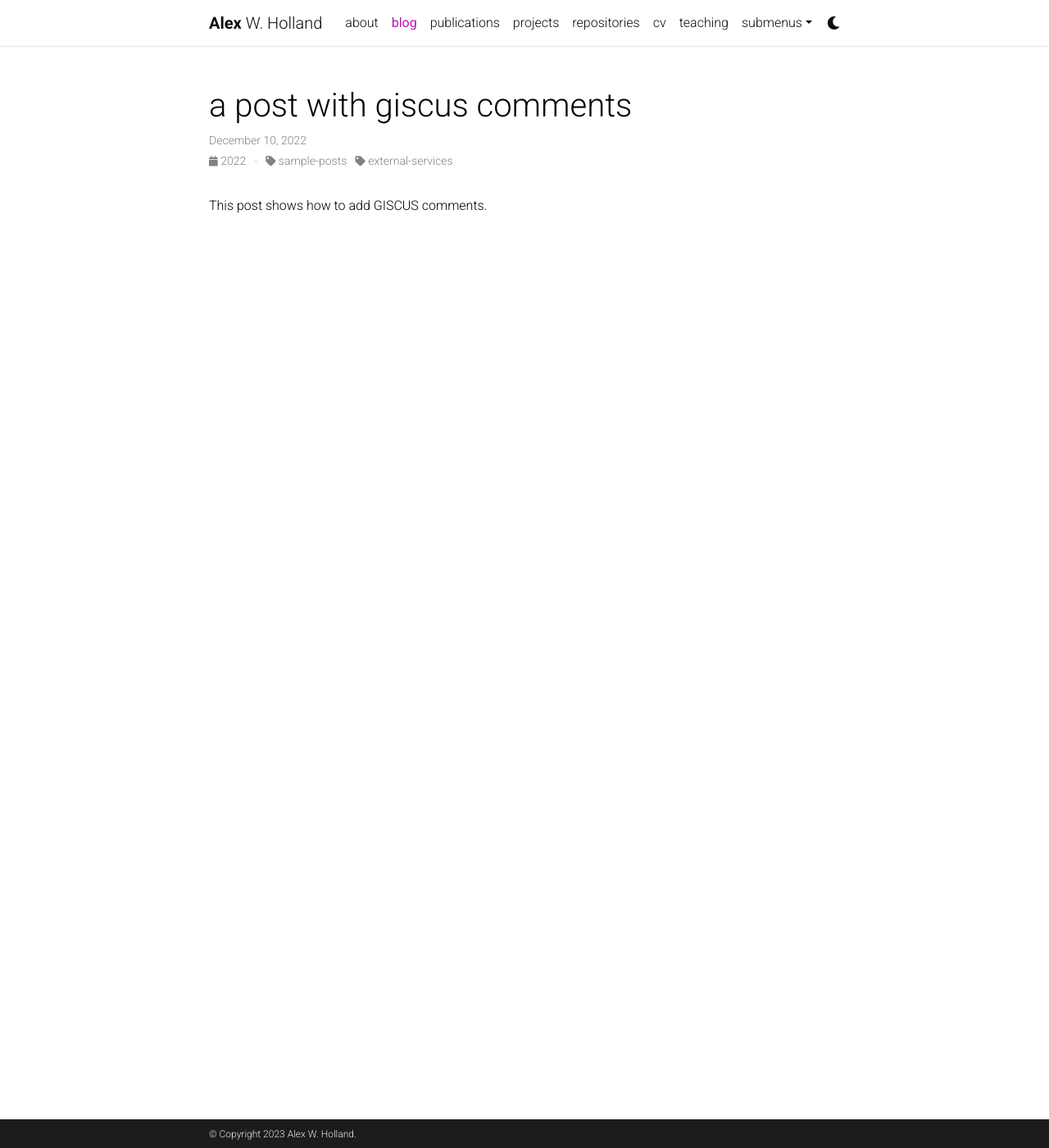
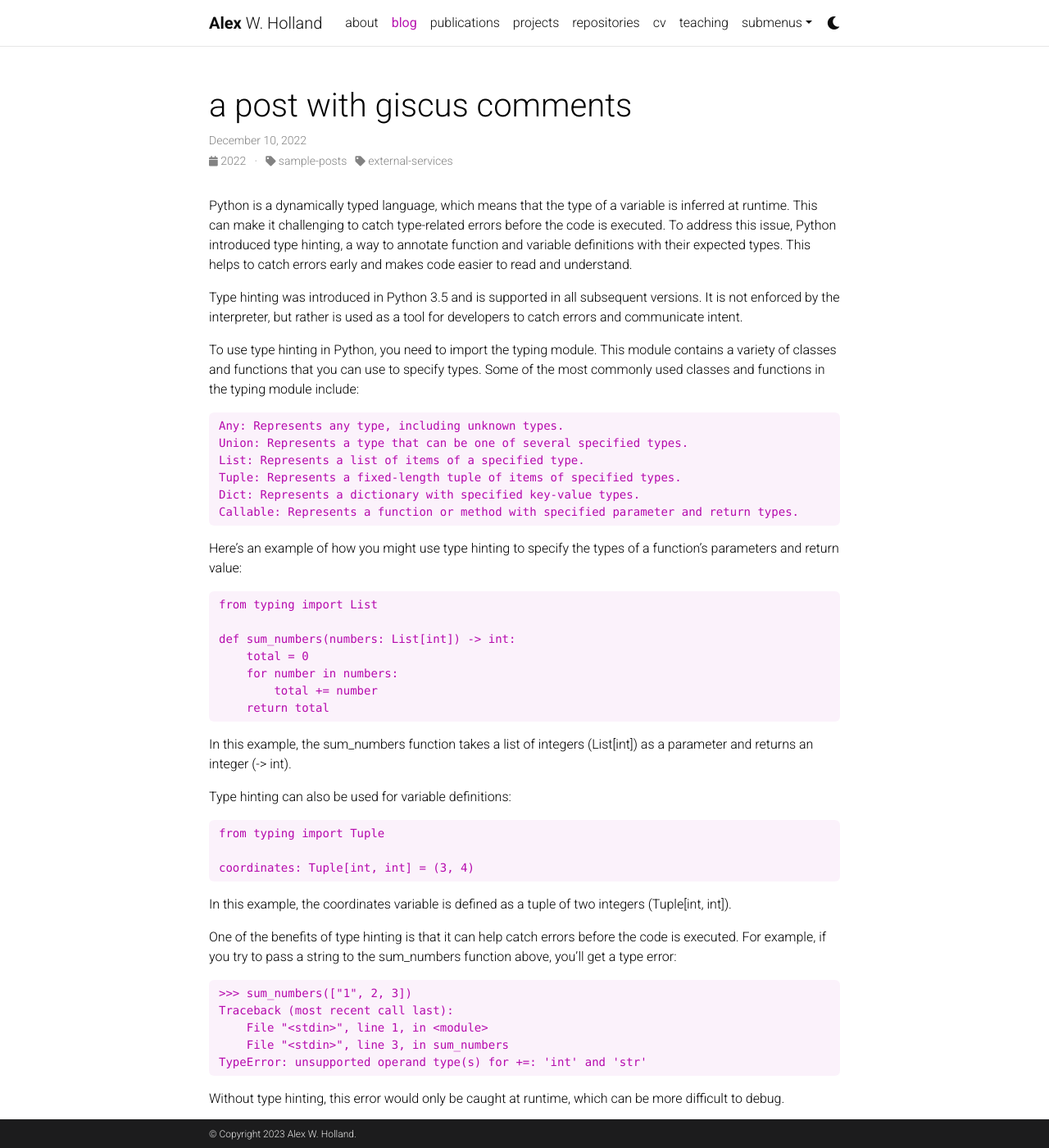
Before and after one commit to alexwholland/alexwholland.github.io, a Jekyll site: the page built from _posts/2022-12-10-giscus-comments.md, in a window 1280 px wide and 1400 px high. Shown: the whole window at 82% size. Built offline with Jekyll 4.4.1, drawn with Linux system fonts in a browser that asks for light colours; comment, search, counter and statistics services are not loaded; a style sheet for code colours, icons or effects is not loaded; some of the changed text lies outside the part shown.

Commit message:
🚧 Working on first blog post

````diff
--- a/_config.yml
+++ b/_config.yml
@@ -112,9 +112,9 @@ bing_site_verification:  # out your bing-site-verification ID (Bing Webmaster)
 # Blog
 # -----------------------------------------------------------------------------
 
-blog_name: al-folio # blog_name will be displayed in your blog page
+blog_name: AWH # blog_name will be displayed in your blog page
 blog_nav_title: blog # your blog must have a title for it to be displayed in the nav bar
-blog_description: a simple whitespace theme for academics
+blog_description: a collection of academic posts
 permalink: /blog/:year/:title/
 
 # Pagination
@@ -240,7 +240,7 @@ jekyll-archives:
     tag: '/blog/tag/:name/'
     category: '/blog/category/:name/'
 
-display_tags: ['formatting', 'images', 'links', 'math', 'code'] # this tags will be dispalyed on the front page of your blog
+display_tags: ['engineering', 'programming', 'math', 'science'] # this tags will be dispalyed on the front page of your blog
 
 # -----------------------------------------------------------------------------
 # Jekyll Scholar
--- a/_posts/2022-12-10-giscus-comments.md
+++ b/_posts/2022-12-10-giscus-comments.md
@@ -6,4 +6,57 @@ description: an example of a blog post with giscus comments
 categories: sample-posts external-services
 giscus_comments: true
 ---
-This post shows how to add GISCUS comments.
+Python is a dynamically typed language, which means that the type of a variable is inferred at runtime. This can make it challenging to catch type-related errors before the code is executed. To address this issue, Python introduced type hinting, a way to annotate function and variable definitions with their expected types. This helps to catch errors early and makes code easier to read and understand.
+
+Type hinting was introduced in Python 3.5 and is supported in all subsequent versions. It is not enforced by the interpreter, but rather is used as a tool for developers to catch errors and communicate intent.
+
+To use type hinting in Python, you need to import the typing module. This module contains a variety of classes and functions that you can use to specify types. Some of the most commonly used classes and functions in the typing module include:
+
+```
+Any: Represents any type, including unknown types.
+Union: Represents a type that can be one of several specified types.
+List: Represents a list of items of a specified type.
+Tuple: Represents a fixed-length tuple of items of specified types.
+Dict: Represents a dictionary with specified key-value types.
+Callable: Represents a function or method with specified parameter and return types.
+```
+
+Here's an example of how you might use type hinting to specify the types of a function's parameters and return value:
+
+```
+from typing import List
+
+def sum_numbers(numbers: List[int]) -> int:
+    total = 0
+    for number in numbers:
+        total += number
+    return total
+```
+
+In this example, the sum_numbers function takes a list of integers (List[int]) as a parameter and returns an integer (-> int).
+
+Type hinting can also be used for variable definitions:
+
+```
+from typing import Tuple
+
+coordinates: Tuple[int, int] = (3, 4)
+```
+
+In this example, the coordinates variable is defined as a tuple of two integers (Tuple[int, int]).
+
+One of the benefits of type hinting is that it can help catch errors before the code is executed. For example, if you try to pass a string to the sum_numbers function above, you'll get a type error:
+
+```
+>>> sum_numbers(["1", 2, 3])
+Traceback (most recent call last):
+    File "<stdin>", line 1, in <module>
+    File "<stdin>", line 3, in sum_numbers
+TypeError: unsupported operand type(s) for +=: 'int' and 'str'
+```
+
+Without type hinting, this error would only be caught at runtime, which can be more difficult to debug.
+
+Type hinting also makes code easier to read and understand, since it provides information about what types are expected and returned by functions and variables.
+
+In conclusion, type hinting is a powerful tool that can help catch errors early and make code easier to read and understand. By using the classes and functions in the typing module, you can specify the expected types of function parameters and return values, as well as variable definitions.
````
